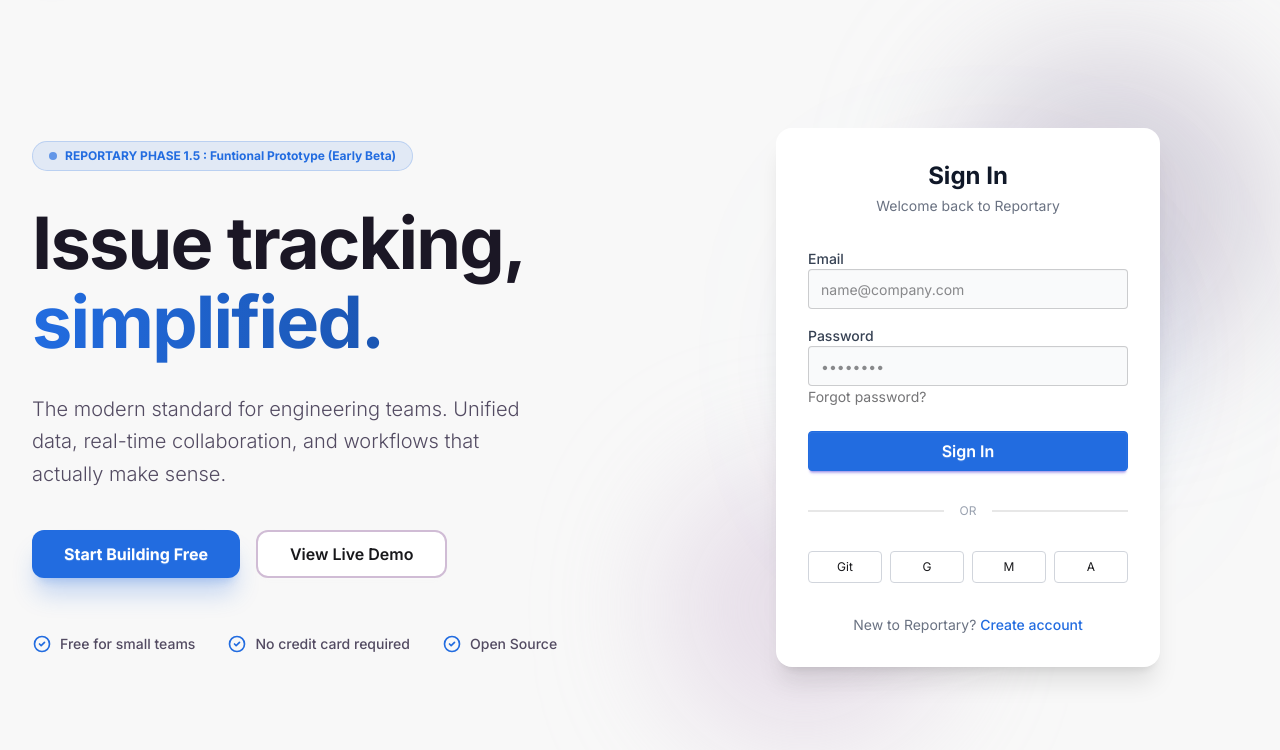
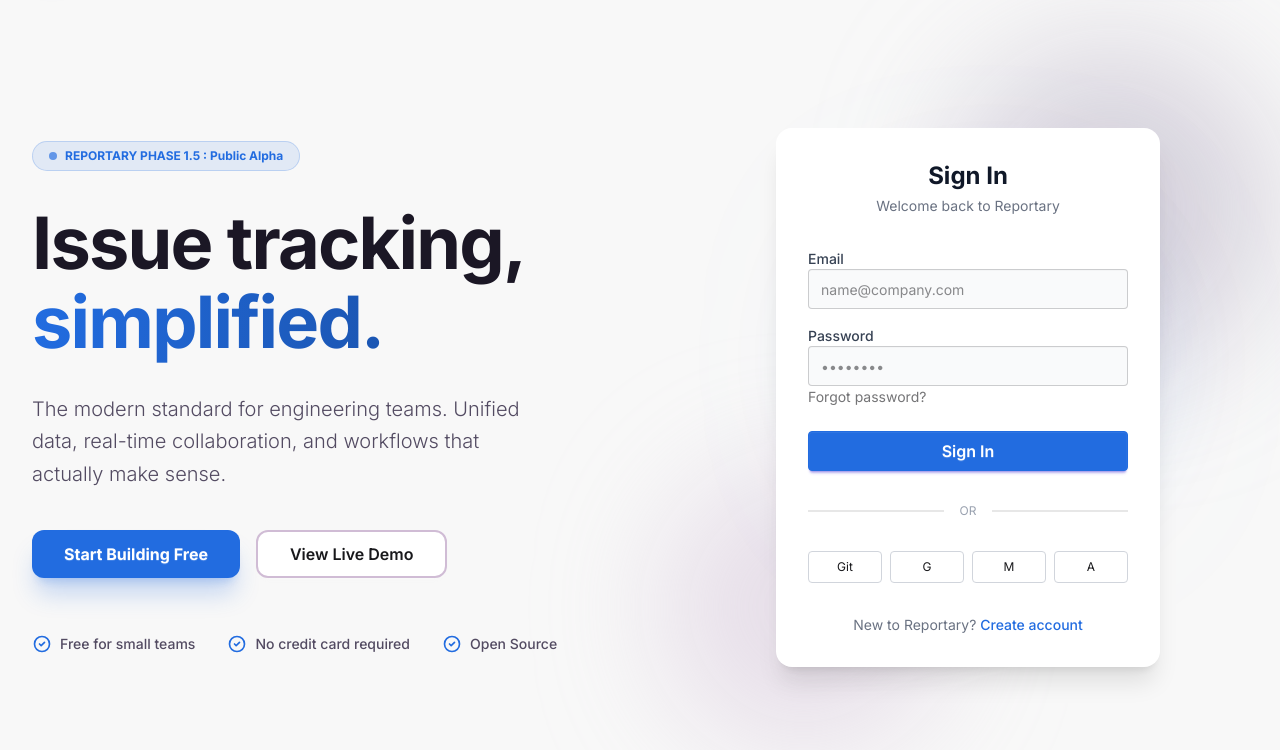
Before and after one commit to Rishi-Bhati/Reportary, a Django app: page / in a window 1280 px wide. Shown: the part 81-831 px from the top of the page. Run offline with Django 5.2, Linux system fonts and the light colour scheme; style sheets or scripts are compiled from the project's sources; some libraries are stand-ins or nearby versions.

Commit message:
naming changes...

```diff
--- a/home/templates/home/landing_page.html
+++ b/home/templates/home/landing_page.html
@@ -61,7 +61,7 @@
                 <div
                     class="inline-flex items-center rounded-full px-4 py-1.5 text-xs font-bold text-[#226ce0] bg-[#226ce0]/10 mb-8 border border-[#226ce0]/20 animate-fade-in-up">
                     <span class="flex h-2 w-2 rounded-full bg-[#226ce0] mr-2 animate-pulse"></span>
-                    REPORTARY PHASE 1.5 : Funtional Prototype (Early Beta)
+                    REPORTARY PHASE 1.5 : Public Alpha
                 </div>
 
                 <!-- Headline -->
```
Also changed, not shown: RELEASE_NOTES.md (+1 -1 lines), README.md.
